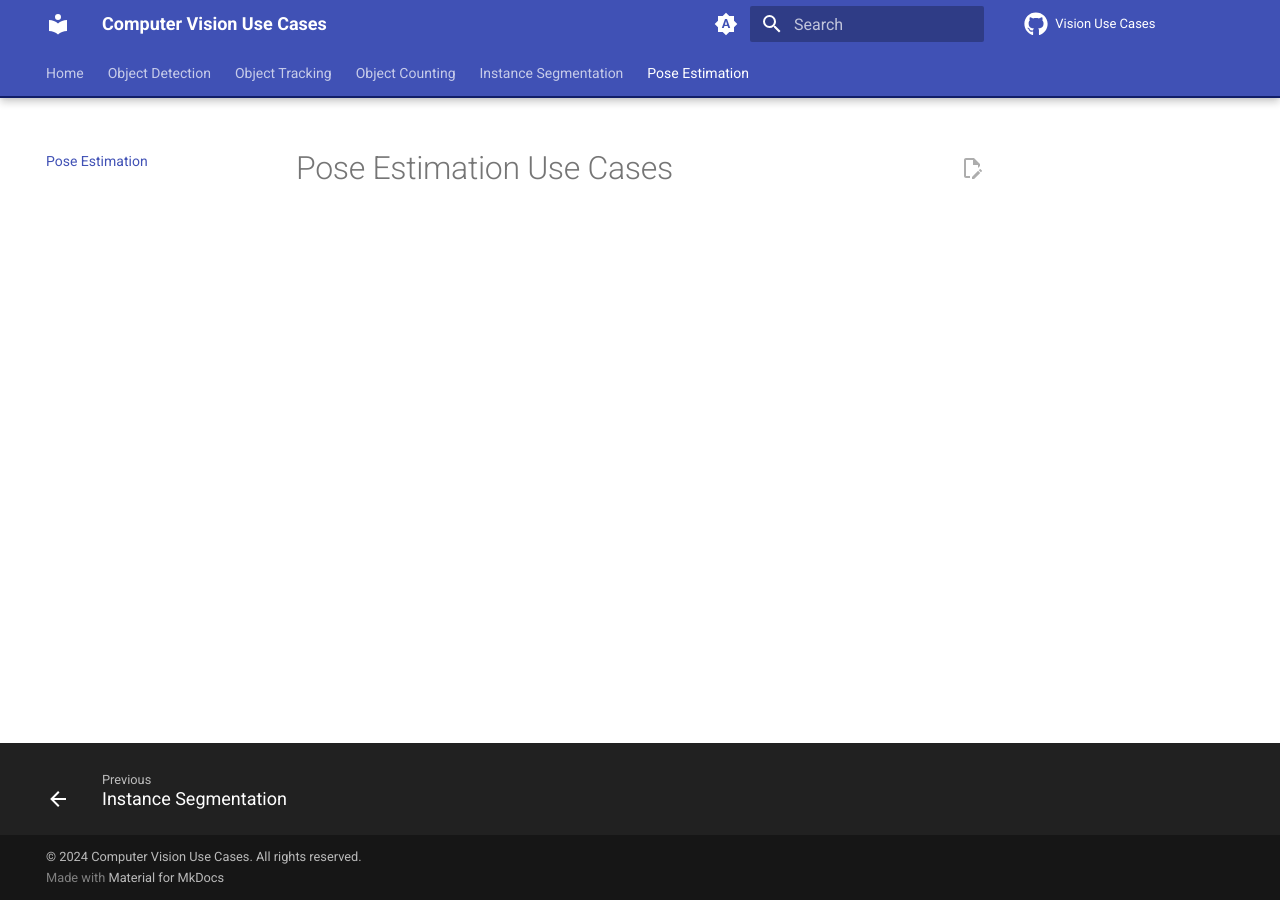
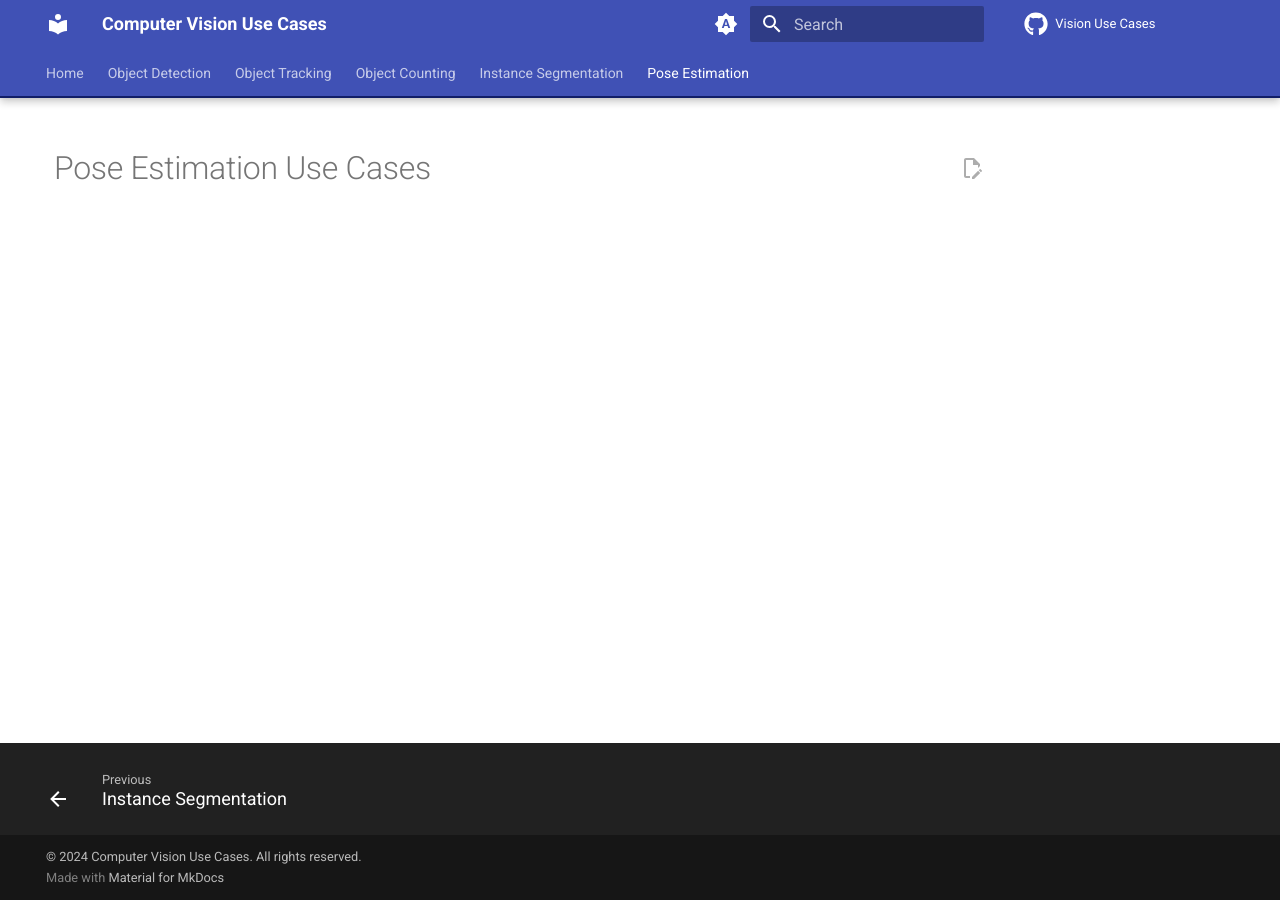
Before and after one commit to RizwanMunawar/visionusecases, an MkDocs documentation site: the page built from docs/pose-estimation.md, in a window 1280 px wide. Built offline with MkDocs 1.6.1 and Material for MkDocs 9.7.7, drawn with Linux system fonts in a browser that asks for light colours; comment, search, counter and statistics services are not loaded.

Commit message:
Update style.css

```diff
--- a/docs/overrides/stylesheets/style.css
+++ b/docs/overrides/stylesheets/style.css
@@ -18,3 +18,13 @@
 .md-tabs {
   border-bottom: 2px solid #111E68;
 }
+
+/* Hide the vertical sidebar */
+.md-sidebar {
+    display: none;
+}
+
+/* Adjust the content area to take up the full width */
+.md-content {
+    margin-left: 0;
+}
```
